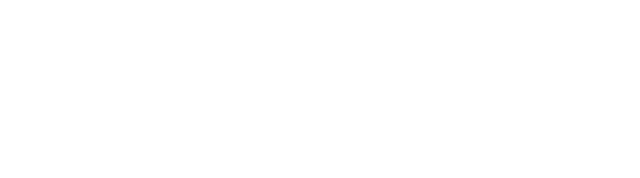
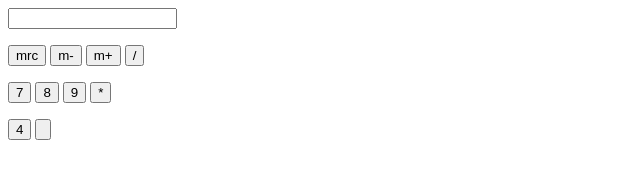
Before and after one commit to KingKong8/Calculator, a plain HTML site: page index.html in a window 1280 px wide. Shown: the whole page, without its empty margins (0-640 px from the left). Drawn offline with Linux system fonts and the light colour scheme.

Commit message:
Wrote some code

```diff
--- a/index.html
+++ b/index.html
@@ -10,7 +10,30 @@
 </head>
 
 <body>
-<!--Add your HTML here-->
+	<div class="box">
+		<div class="display"><input type="text" readonly size="18" id= "d"></div>
+		<div class= "keys">
+		<p>
+			<input type= "button" class=" button function" value="mrc" onclick="alert('Not yet implemented')">
+			<input type="button" class= "button function" value= "m-" onclick="alert ('Not yet implemented')">
+			<input type="button" class= "button function" value = "m+" onclick= "alert ('Not yet implemented')">
+			<input type="button" class= "button operator" value="/" onclick="v('/')">
+		</p>
+		<p>
+			<input type="button" class= "button number" value="7" onclick= "v('7') ">
+			<input type= "button" class= "button number" value="8" onclick= "v('8')">
+			<input type="button" ckass= "button number" value="9" onclick="v('9')">
+			<input type= "button" class= "button operator" value="*" onclick="v('*')">
+		</p>
+		<p>
+			<input type="button" class="button number" value="4" onclick="v('4') ">
+			<input type= "button" class=
+
+
+
+
+
+
 
 
 
```
